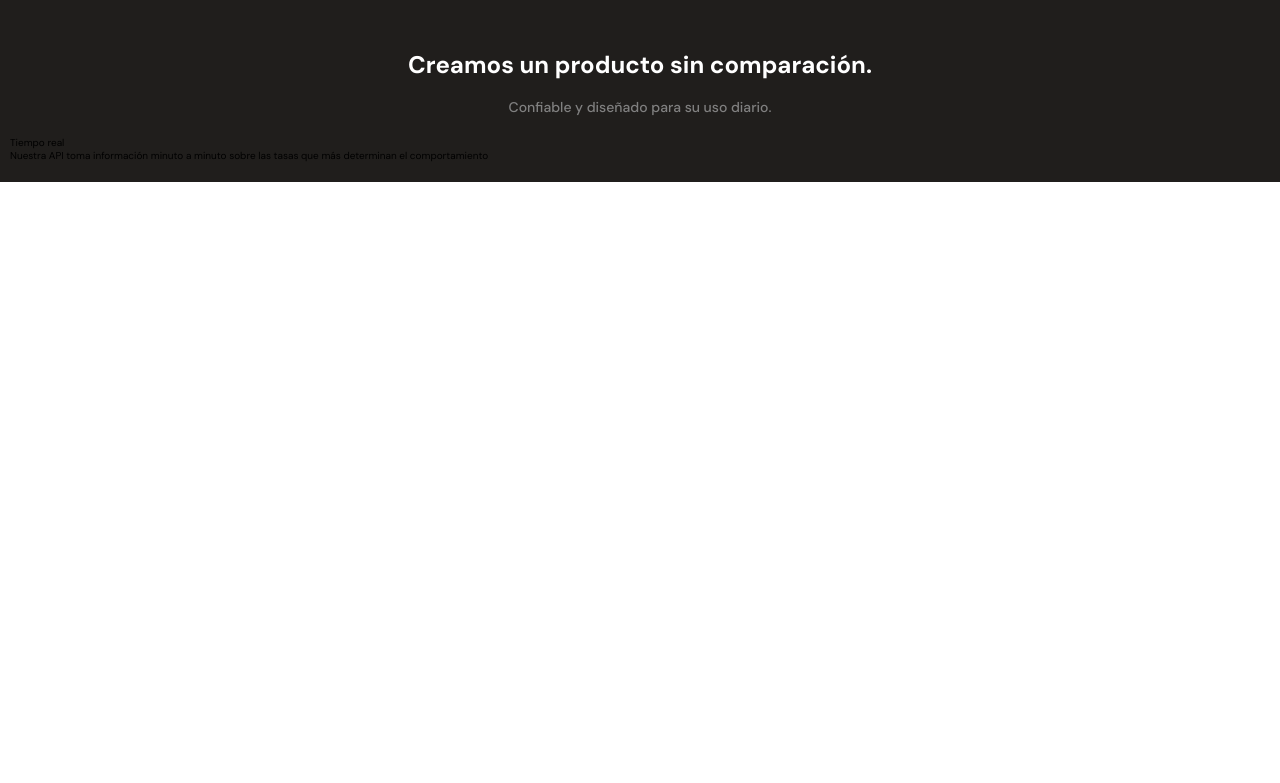
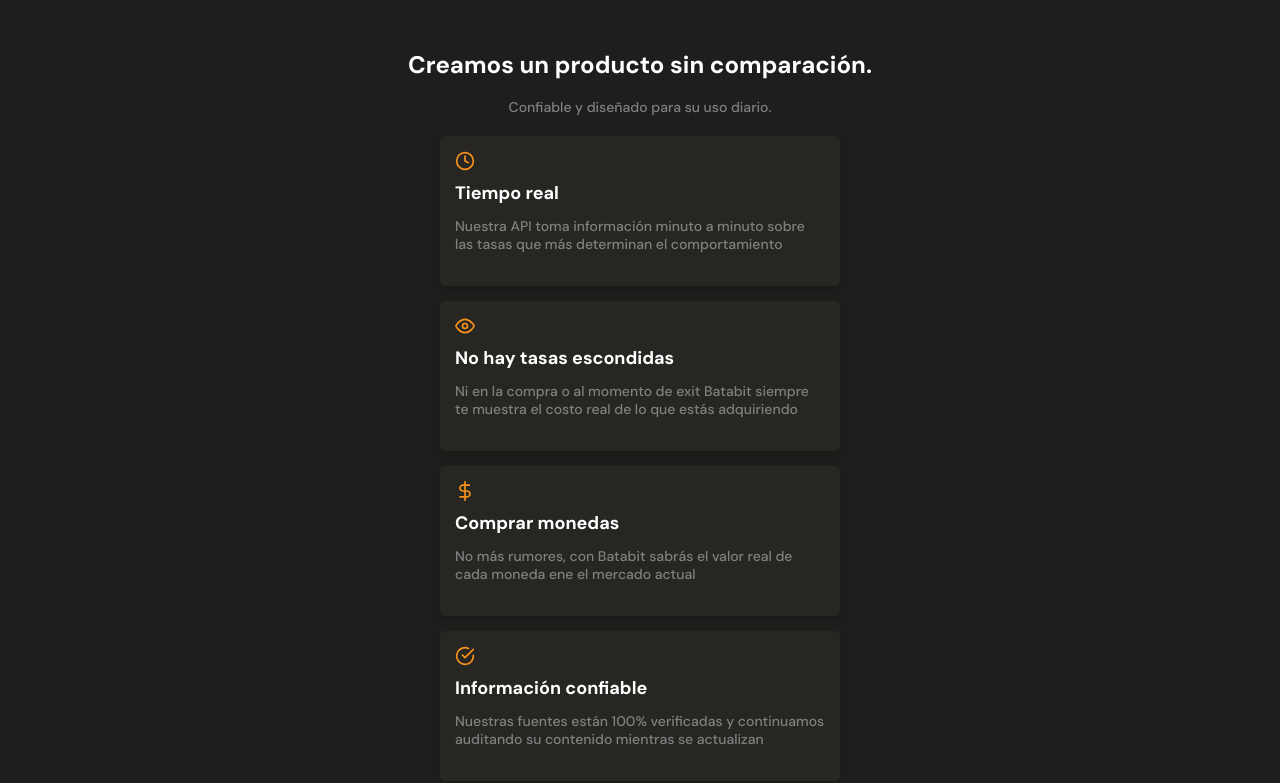
Before and after one commit to IngButters/8_Responsive_desgin_mobile_first, a plain HTML site: page 3_responsive_design_mobile_first/index.html in a window 1280 px wide. Shown: the part 1174-1957 px from the top of the page. Before the commit the page ends 1356 px from the top, so only its background shows below. Drawn offline with Linux system fonts and the light colour scheme.

Commit message:
19 Tarjetas de beneficios

```diff
--- a/3_responsive_design_mobile_first/index.html
+++ b/3_responsive_design_mobile_first/index.html
@@ -79,10 +79,38 @@
             </div>
             <!-- Estas secciones son para hacer las tarjetas -->
             <section class="product-cards--container">
+                <!-- Clock -->
                 <article class="product-detail--card">
+                    <!-- En esta parte va el icono -->
                     <span class="clock"></span>
+                    <!-- Primer encabezado -->
                     <p class="product--card-title">Tiempo real</p>
+                    <!-- Parrafo -->
                     <p class="product--card-body">Nuestra API toma información minuto a minuto sobre las tasas que más determinan el comportamiento</p>
+                </article>
+                <!-- Eye -->
+                <article class="product-detail--card-eye">
+                    <span class="eye"></span>
+                    <!-- Primer encabezado -->
+                    <p class="product--card-title-eye">No hay tasas escondidas</p>
+                    <!-- Parrafo -->
+                    <p class="product--card-body-eye">Ni en la compra o al momento de exit Batabit siempre te muestra el costo real de lo que estás adquiriendo</p>
+                </article>
+                <!-- dollar -->
+                <article class="product-detail--card-dollar">
+                    <span class="dollar"></span>
+                    <!-- Primer encabezado -->
+                    <p class="product--card-title-dollar">Comprar monedas</p>
+                    <!-- Parrafo -->
+                    <p class="product--card-body-dollar">No más rumores, con Batabit sabrás el valor real de cada moneda ene el mercado actual</p>
+                </article>
+                <!-- Check -->
+                <article class="product-detail--card-check">
+                    <span class="check"></span>
+                    <!-- Primer encabezado -->
+                    <p class="product--card-title-check">Información confiable</p>
+                    <!-- Parrafo -->
+                    <p class="product--card-body-check">Nuestras fuentes están 100% verificadas y continuamos auditando su contenido mientras se actualizan</p>
                 </article>
             </section>
         </section>
--- a/3_responsive_design_mobile_first/style.css
+++ b/3_responsive_design_mobile_first/style.css
@@ -319,3 +319,160 @@ Se agregan los estilos primeros al contendero que lleva todos los datos de la ta
     line-height: 1.8rem;
     color: #808080;
 }
+
+/* Seccion de beneficios de producto */
+/* Clock */
+.product-detail--card {
+    width: 90%;
+    min-width: 288px;
+    max-width: 400px;
+    height: 150px;
+    margin: 15px auto;
+    padding: 15px;
+    background-color: var(--black);
+    border-radius: 5px;
+    box-shadow: 0 4px 8px rgba(0, 0, 0, 0.16);
+}
+
+.product-detail--card .clock {
+    display: inline-block;
+    width: 20px;
+    height: 20px;
+    margin-bottom: 10px;
+    background-image: url("./assets/icons/clock.svg");
+    background-size: cover;
+    background-position: center;
+    background-repeat: no-repeat;
+}
+
+.product--card-title {
+    margin-bottom: 15px;
+    font-size: 1.8rem;
+    font-weight: bold;
+    line-height: 1.8rem;
+    color: var(--just-white);
+}
+
+.product--card-body {
+    font-size: 1.4rem;
+    font-weight: 500;
+    line-height: 1.8rem;
+    color: #808080;
+}
+
+/* Eye */
+.product-detail--card-eye {
+    width: 90%;
+    min-width: 288px;
+    max-width: 400px;
+    height: 150px;
+    margin: 15px auto;
+    padding: 15px;
+    background-color: var(--black);
+    border-radius: 5px;
+    box-shadow: 0 4px 8px rgba(0, 0, 0, 0.16);
+}
+
+.product-detail--card-eye .eye {
+    display: inline-block;
+    width: 20px;
+    height: 20px;
+    margin-bottom: 10px;
+    background-image: url("./assets/icons/eye.svg");
+    background-size: cover;
+    background-position: center;
+    background-repeat: no-repeat;
+}
+
+.product--card-title-eye {
+    margin-bottom: 15px;
+    font-size: 1.8rem;
+    font-weight: bold;
+    line-height: 1.8rem;
+    color: var(--just-white);
+}
+
+.product--card-body-eye {
+    font-size: 1.4rem;
+    font-weight: 500;
+    line-height: 1.8rem;
+    color: #808080;
+}
+
+/* Dollar */
+.product-detail--card-dollar {
+    width: 90%;
+    min-width: 288px;
+    max-width: 400px;
+    height: 150px;
+    margin: 15px auto;
+    padding: 15px;
+    background-color: var(--black);
+    border-radius: 5px;
+    box-shadow: 0 4px 8px rgba(0, 0, 0, 0.16);
+}
+
+.product-detail--card-dollar .dollar {
+    display: inline-block;
+    width: 20px;
+    height: 20px;
+    margin-bottom: 10px;
+    background-image: url("./assets/icons/dollar-sign.svg");
+    background-size: cover;
+    background-position: center;
+    background-repeat: no-repeat;
+}
+
+.product--card-title-dollar {
+    margin-bottom: 15px;
+    font-size: 1.8rem;
+    font-weight: bold;
+    line-height: 1.8rem;
+    color: var(--just-white);
+}
+
+.product--card-body-dollar {
+    font-size: 1.4rem;
+    font-weight: 500;
+    line-height: 1.8rem;
+    color: #808080;
+}
+
+/* Check */
+.product-detail--card-check {
+    width: 90%;
+    min-width: 288px;
+    max-width: 400px;
+    height: 150px;
+    margin: 15px auto;
+    padding: 15px;
+    background-color: var(--black);
+    border-radius: 5px;
+    box-shadow: 0 4px 8px rgba(0, 0, 0, 0.16);
+}
+
+.product-detail--card-check .check {
+    display: inline-block;
+    width: 20px;
+    height: 20px;
+    margin-bottom: 10px;
+    background-image: url("./assets/icons/check-circle.svg");
+    background-size: cover;
+    background-position: center;
+    background-repeat: no-repeat;
+}
+
+.product--card-title-check {
+    margin-bottom: 15px;
+    font-size: 1.8rem;
+    font-weight: bold;
+    line-height: 1.8rem;
+    color: var(--just-white);
+}
+
+.product--card-body-check {
+    font-size: 1.4rem;
+    font-weight: 500;
+    line-height: 1.8rem;
+    color: #808080;
+}
```
